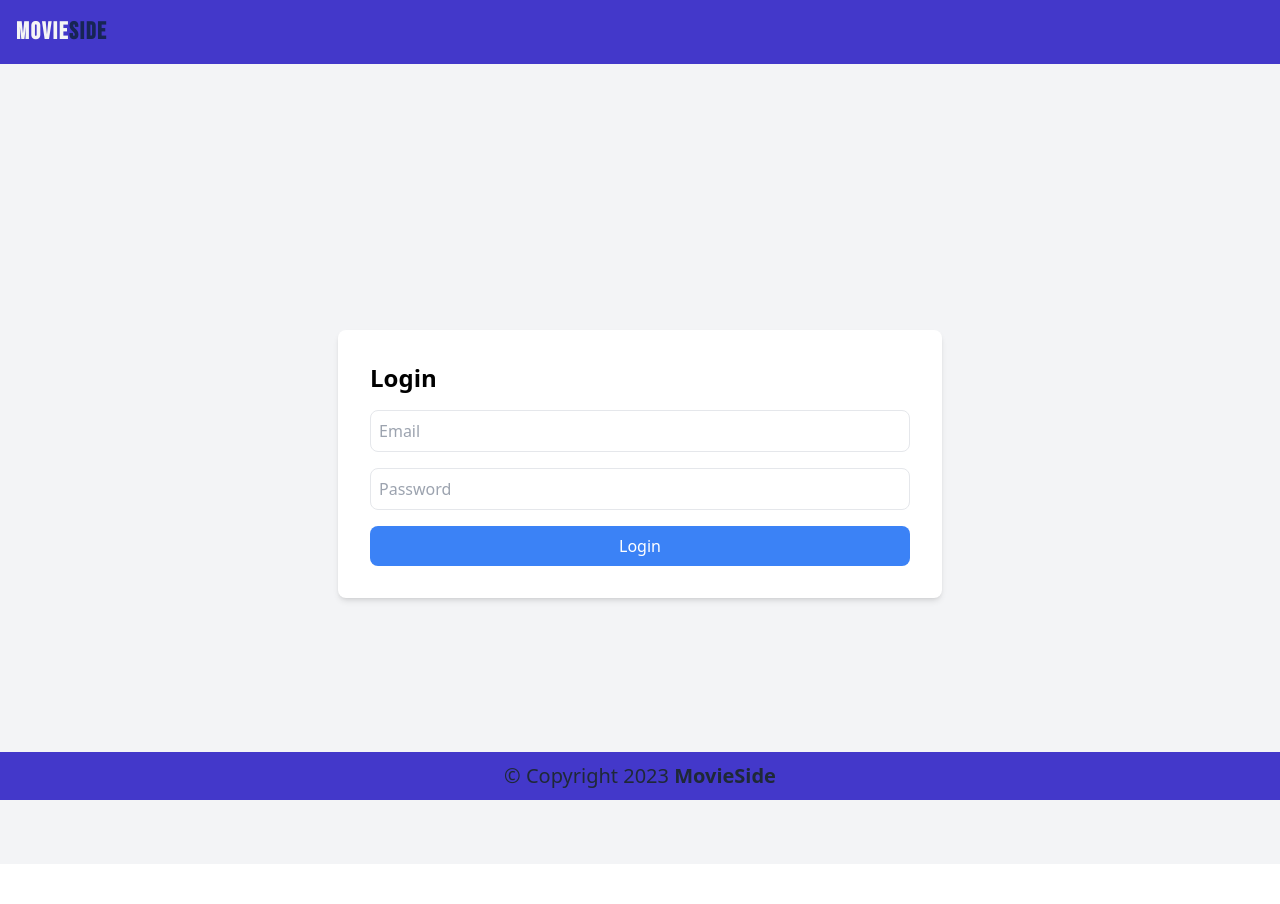
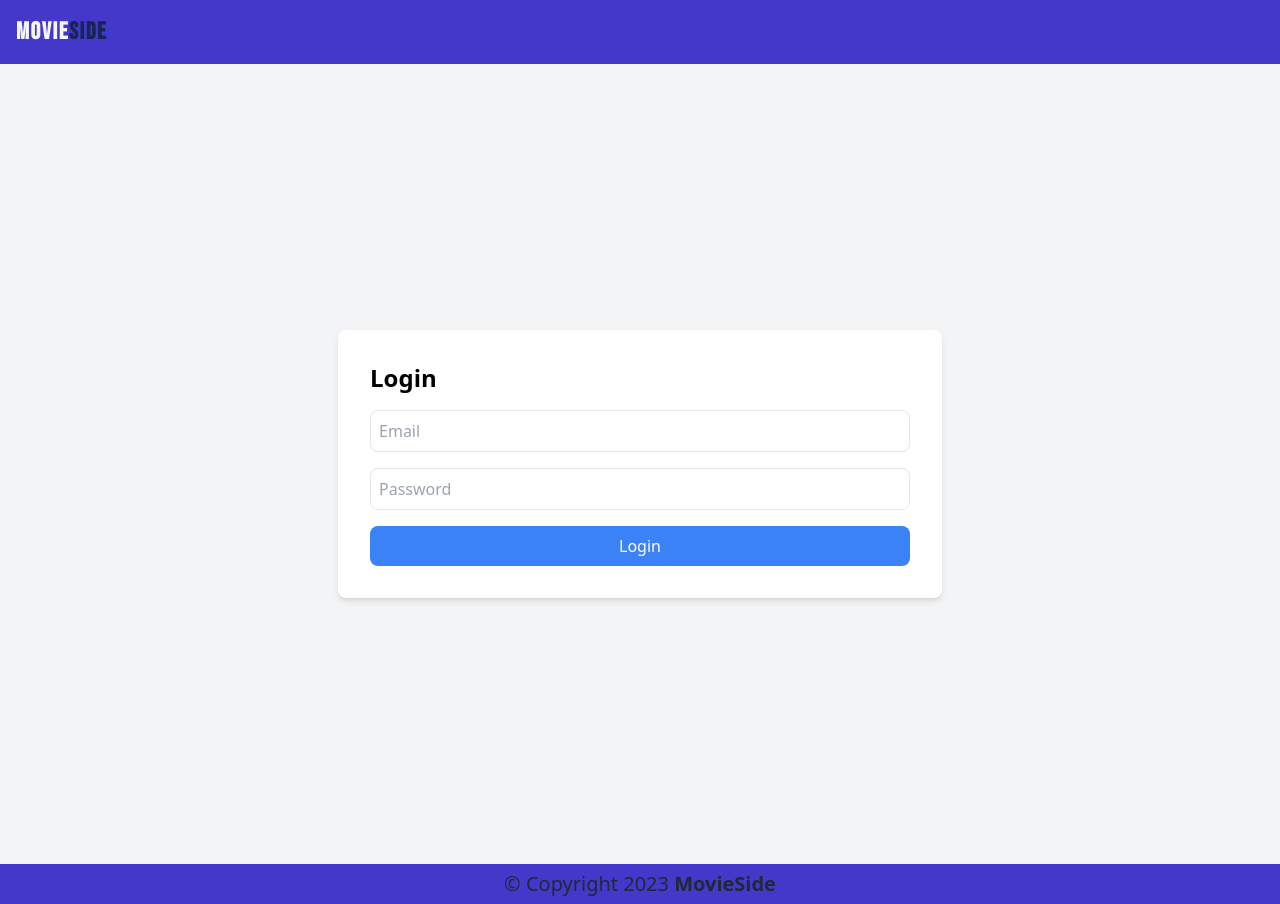
Before and after one commit to violitazahrah/movie-list, a Next.js app: page /Login in a window 1280 px wide. Before the commit the page ends 864 px from the top, so only its background shows below. Built offline with nearby package versions, Linux system fonts and the light colour scheme.

Commit message:
menghapus footer pada folder pages dan menambahkan detail rate film

```diff
--- a/components/Footer.tsx
+++ b/components/Footer.tsx
@@ -1,24 +1,10 @@
-// const Footer = () => {
-//   return (
-//     <div className="text-center flex items-center justify-center bg-indigo-700">
-//       <p className="text-xl text-gray-800">
-//         &copy; Copyright 2023 <span className="font-bold">MovieSide</span>
-//       </p>
-//     </div>
-//   );
-// };
-
-// export default Footer;
-
 const Footer = () => {
   return (
-    <footer style={{ position: "fixed", padding: "10px", textAlign: "center", width: "100%", bottom: "0" }} className="bg-indigo-700">
-      <div>
-        <p className="text-xl text-gray-800">
-          &copy; Copyright 2023 <span className="font-bold">MovieSide</span>
-        </p>
-      </div>
-    </footer>
+    <div className="text-center h-10 flex items-center justify-center bg-indigo-700">
+      <p className="text-xl text-gray-800">
+        &copy; Copyright 2023 <span className="font-bold">MovieSide</span>
+      </p>
+    </div>
   );
 };
 
--- a/components/MovieCard.tsx
+++ b/components/MovieCard.tsx
@@ -4,11 +4,12 @@ import Link from "next/link";
 const MovieCard = ({ movie }) => {
   return (
     <Link href={`/movie/${movie.id}`}>
-      <div className="bg-white shadow-sm rounded-md cursor-pointer">
+      <div className="bg-white shadow-md rounded-md cursor-pointer">
         <Image src={`https://image.tmdb.org/t/p/w500/${movie.poster_path}`} width={700} height={800} className="rounded-t-md" />
         <div className="px-6 py-2">
           <div className="font-bold text-xl mb-1">{movie.title}</div>
           <p className="text-indigo-700 text-base mb-1">{movie.release_date}</p>
+          <p className="font-bold text-m mb-1">Rate: {movie.vote_average}</p>
         </div>
       </div>
     </Link>
--- a/components/PopularMovie.tsx
+++ b/components/PopularMovie.tsx
@@ -8,7 +8,7 @@ const PopularMovie = ({ movies }) => {
   return (
     <div className="bg-indigo-400 container max-w-7xl mx-auto pb-10 px-4">
       <h1 className="text-white text-2xl mt-8 mb-5">Popular Movies</h1>
-      <div className="grid gap-4 sm: grid-cols-2 md: grid-cols-3 lg: grid-cols-5">
+      <div className="mt-15 md:p-2 grid md:grid-cols-2 gap-2 h-15  md:aspect-[4/3] lg:grid-cols-4 lg:p-4 lg:aspect-[3/4] sm: grid-cols-1 sm:p-1 sm: aspect-[2/3]">
         {movies.map((movie) => (
           <MovieCard movie={movie} key={movie.id} />
         ))}
--- a/pages/footer.tsx
+++ /dev/null
@@ -1,14 +0,0 @@
-import Footer from "@/components/Footer";
-
-const Home = () => {
-  return (
-    <div>
-      <h1>Main Content</h1>
-      {/* Your main content goes here */}
-
-      <Footer />
-    </div>
-  );
-};
-
-export default Home;
```
